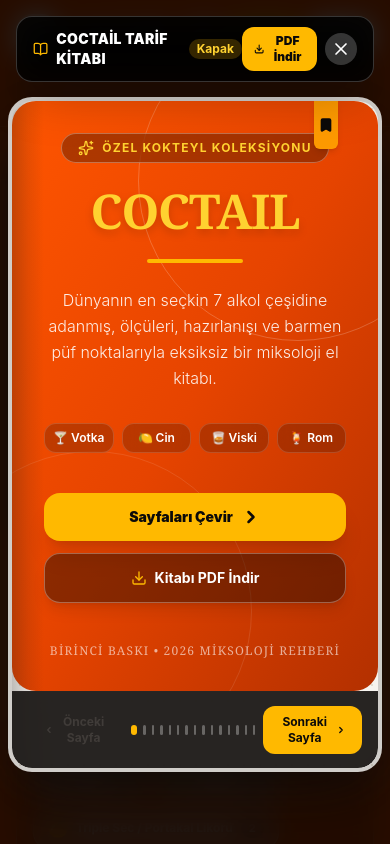
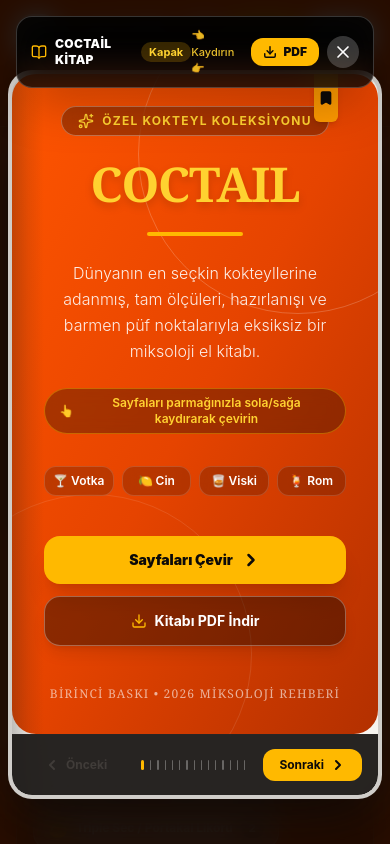
Before and after one commit to ecem999/coctail, a React (Vite) app: page / in a window 390 px wide. Both pictures are taken after a click on the button "Kitap". Shown: the top 844 px of the page. Built offline with nearby package versions, Linux system fonts and the light colour scheme; a web font is replaced by a local one.

Commit message:
feat: add touch swipe gestures for mobile book navigation

```diff
--- a/src/components/CocktailBookModal.jsx
+++ b/src/components/CocktailBookModal.jsx
@@ -1,5 +1,5 @@
 import React, { useState, useEffect, useRef } from 'react';
-import { X, ChevronLeft, ChevronRight, BookOpen, Lightbulb, Sparkles, Bookmark, Download, Loader2 } from 'lucide-react';
+import { X, ChevronLeft, ChevronRight, BookOpen, Lightbulb, Sparkles, Bookmark, Download, Loader2, HandMetal } from 'lucide-react';
 import { ALCOHOL_CATEGORIES } from '../data/initialCocktails';
 import { generateCocktailBookPdf } from '../utils/pdfGenerator';
 
@@ -10,6 +10,12 @@ export default function CocktailBookModal({ isOpen, onClose, cocktails }) {
   const [isGeneratingPdf, setIsGeneratingPdf] = useState(false);
   const [pdfProgressText, setPdfProgressText] = useState('');
   const containerRef = useRef(null);
+
+  // Touch Swipe Gesture Refs
+  const touchStartX = useRef(0);
+  const touchStartY = useRef(0);
+  const touchEndX = useRef(0);
+  const touchEndY = useRef(0);
 
   // Total items: Cover (index 0) + all cocktails
   const totalPages = cocktails.length + 1;
@@ -53,6 +59,42 @@ export default function CocktailBookModal({ isOpen, onClose, cocktails }) {
     }, 450);
   };
 
+  // Mobile Touch Swipe Handlers (Parmak hareketleriyle sağa sola sayfa çevirme)
+  const handleTouchStart = (e) => {
+    if (isFlipping || isGeneratingPdf) return;
+    touchStartX.current = e.touches[0].clientX;
+    touchStartY.current = e.touches[0].clientY;
+    touchEndX.current = e.touches[0].clientX;
+    touchEndY.current = e.touches[0].clientY;
+  };
+
+  const handleTouchMove = (e) => {
+    touchEndX.current = e.touches[0].clientX;
+    touchEndY.current = e.touches[0].clientY;
+  };
+
+  const handleTouchEnd = () => {
+    const diffX = touchStartX.current - touchEndX.current;
+    const diffY = touchStartY.current - touchEndY.current;
+
+    // Yatay kaydırma dikey kaydırmadan belirgin olmalı ve en az 35px olmalı
+    if (Math.abs(diffX) > Math.abs(diffY) && Math.abs(diffX) > 35) {
+      if (diffX > 0) {
+        // Parmağı sola kaydırdı -> İLERİ (Sonraki sayfa)
+        handleNext();
+      } else {
+        // Parmağı sağa kaydırdı -> GERİ (Önceki sayfa)
+        handlePrev();
+      }
+    }
+
+    // Sıfırla
+    touchStartX.current = 0;
+    touchStartY.current = 0;
+    touchEndX.current = 0;
+    touchEndY.current = 0;
+  };
+
   const handleDownloadPdf = async () => {
     if (isGeneratingPdf) return;
     try {
@@ -78,16 +120,21 @@ export default function CocktailBookModal({ isOpen, onClose, cocktails }) {
     <div className="fixed inset-0 z-50 overflow-y-auto bg-black/85 backdrop-blur-md flex items-center justify-center p-2 sm:p-6 animate-in fade-in duration-300">
 
       {/* Top Floating Controls Bar */}
-      <div className="fixed top-4 left-4 right-4 z-60 flex items-center justify-between max-w-4xl mx-auto px-4 py-2.5 rounded-2xl bg-black/75 backdrop-blur-lg border border-white/20 text-white shadow-2xl">
+      <div className="fixed top-4 left-4 right-4 z-60 flex items-center justify-between max-w-4xl mx-auto px-3.5 sm:px-4 py-2.5 rounded-2xl bg-black/75 backdrop-blur-lg border border-white/20 text-white shadow-2xl">
         <div className="flex items-center space-x-2">
           <BookOpen className="w-5 h-5 text-amber-400" />
-          <span className="font-black text-sm tracking-wide uppercase">Coctail Tarif Kitabı</span>
-          <span className="text-xs bg-amber-400/20 text-amber-300 px-2 py-0.5 rounded-full font-bold">
-            {currentPage === 0 ? 'Kapak' : `Sayfa ${currentPage} / ${cocktails.length}`}
+          <span className="font-black text-xs sm:text-sm tracking-wide uppercase">Coctail Kitap</span>
+          <span className="text-[11px] sm:text-xs bg-amber-400/20 text-amber-300 px-2 py-0.5 rounded-full font-bold">
+            {currentPage === 0 ? 'Kapak' : `${currentPage} / ${cocktails.length}`}
           </span>
         </div>
 
         <div className="flex items-center space-x-2 sm:space-x-3">
+          {/* Mobile Swipe Hint Badge */}
+          <span className="text-[11px] text-amber-300/90 font-medium sm:hidden flex items-center">
+            👈 Kaydırın 👉
+          </span>
+
           {/* Download PDF Button */}
           <button
             onClick={handleDownloadPdf}
@@ -97,19 +144,19 @@ export default function CocktailBookModal({ isOpen, onClose, cocktails }) {
           >
             {isGeneratingPdf ? (
               <>
-                <Loader2 className="w-4 h-4 animate-spin text-stone-950" />
+                <Loader2 className="w-3.5 h-3.5 animate-spin text-stone-950" />
                 <span className="hidden sm:inline">İndiriliyor...</span>
               </>
             ) : (
               <>
-                <Download className="w-4 h-4 stroke-[2.5]" />
-                <span>PDF İndir</span>
+                <Download className="w-3.5 h-3.5 stroke-[2.5]" />
+                <span>PDF</span>
               </>
             )}
           </button>
 
           <span className="text-xs text-stone-400 hidden md:inline">
-            (Ok tuşlarıyla çevirin)
+            (Ok tuşları veya kaydırma ile çevirin)
           </span>
 
           <button
@@ -137,10 +184,13 @@ export default function CocktailBookModal({ isOpen, onClose, cocktails }) {
         </div>
       )}
 
-      {/* Main Book Display Container */}
+      {/* Main Book Display Container with Touch Events */}
       <div
         ref={containerRef}
-        className="relative w-full max-w-2xl sm:max-w-3xl mt-14 mb-8"
+        onTouchStart={handleTouchStart}
+        onTouchMove={handleTouchMove}
+        onTouchEnd={handleTouchEnd}
+        className="relative w-full max-w-2xl sm:max-w-3xl mt-14 mb-8 select-none touch-pan-y"
         style={{ perspective: '1600px' }}
       >
         {/* Book Spine 3D Effect Shadow */}
@@ -194,8 +244,14 @@ export default function CocktailBookModal({ isOpen, onClose, cocktails }) {
                 <div className="w-24 h-1 bg-amber-400 mx-auto rounded-full" />
 
                 <p className="text-white/90 text-base sm:text-lg font-light leading-relaxed">
-                  Dünyanın en seçkin 7 alkol çeşidine adanmış, ölçüleri, hazırlanışı ve barmen püf noktalarıyla eksiksiz bir miksoloji el kitabı.
+                  Dünyanın en seçkin kokteyllerine adanmış, tam ölçüleri, hazırlanışı ve barmen püf noktalarıyla eksiksiz bir miksoloji el kitabı.
                 </p>
+
+                {/* Mobile touch gesture badge */}
+                <div className="sm:hidden inline-flex items-center space-x-2 bg-black/30 backdrop-blur-sm px-3.5 py-1.5 rounded-full border border-amber-400/40 text-amber-300 text-xs font-semibold">
+                  <span>👆</span>
+                  <span>Sayfaları parmağınızla sola/sağa kaydırarak çevirin</span>
+                </div>
 
                 <div className="grid grid-cols-4 gap-2 pt-2">
                   {['🍸 Votka', '🍋 Cin', '🥃 Viski', '🍹 Rom', '🌵 Tekila', '🍊 Likör', '🍇 Konyak'].slice(0, 4).map((badge, idx) => (
@@ -326,11 +382,11 @@ export default function CocktailBookModal({ isOpen, onClose, cocktails }) {
               }`}
             >
               <ChevronLeft className="w-4 h-4 stroke-[3]" />
-              <span>Önceki Sayfa</span>
+              <span>Önceki</span>
             </button>
 
             {/* Quick Page Jump Pills */}
-            <div className="flex items-center space-x-1.5 overflow-x-auto no-scrollbar max-w-[140px] sm:max-w-xs px-2">
+            <div className="flex items-center space-x-1.5 overflow-x-auto no-scrollbar max-w-[120px] sm:max-w-xs px-2">
               <button
                 onClick={() => setCurrentPage(0)}
                 className={`w-2.5 h-2.5 rounded-full transition-all ${
@@ -359,7 +415,7 @@ export default function CocktailBookModal({ isOpen, onClose, cocktails }) {
                   : 'bg-amber-400 hover:bg-amber-300 text-stone-950 font-black active:scale-95'
               }`}
             >
-              <span>Sonraki Sayfa</span>
+              <span>Sonraki</span>
               <ChevronRight className="w-4 h-4 stroke-[3]" />
             </button>
           </div>
```
